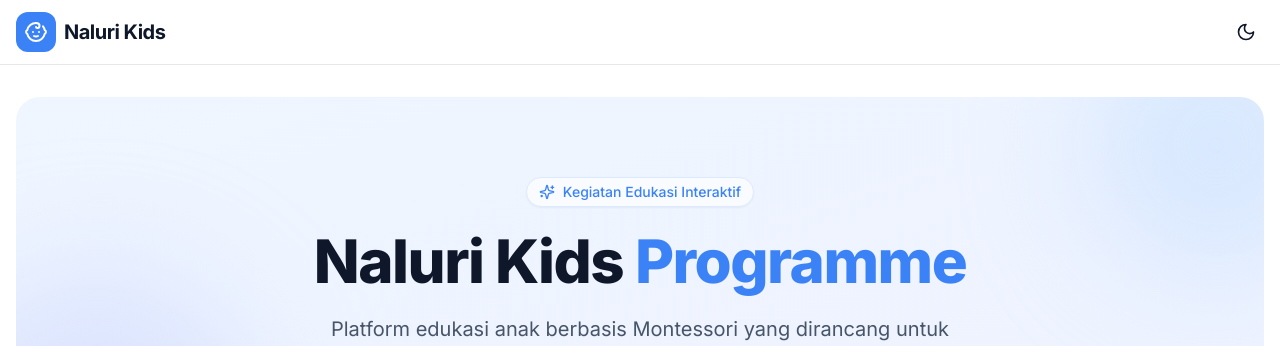
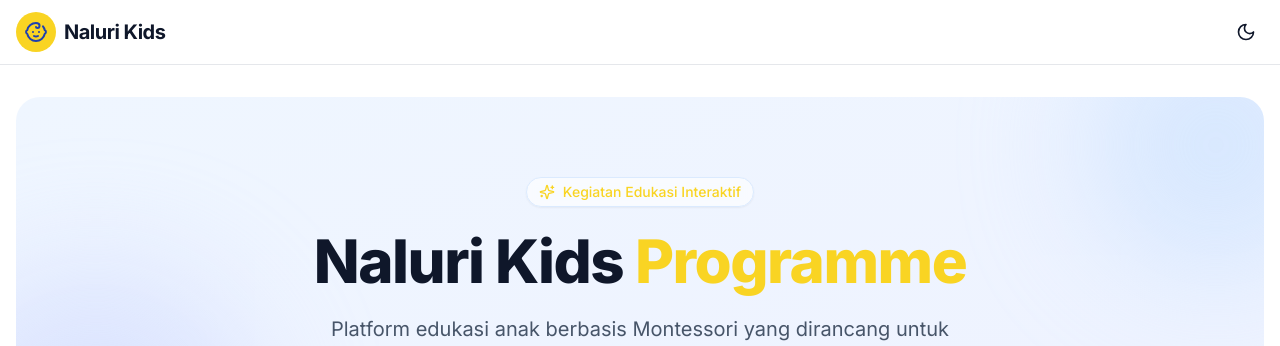
Before and after one commit to muhammadfadhil21/naluri-kids-web, a Next.js app: page / in a window 1280 px wide. Shown: the top 346 px of the page. Built offline with nearby package versions, Linux system fonts and the light colour scheme.

Commit message:
Update tailwind.config.ts

```diff
--- a/tailwind.config.ts
+++ b/tailwind.config.ts
@@ -12,15 +12,31 @@
       colors: {
         background: "var(--background)",
         foreground: "var(--foreground)",
+        // Warna Utama: Kuning Cerah Poster
         primary: {
-          DEFAULT: "var(--primary)",
-          foreground: "var(--primary-foreground)",
+          DEFAULT: "#F9D423",
+          foreground: "#1E40AF", // Tulisan di atas kuning jadi Biru Tua
+        },
+        // Warna Sekunder: Biru Poster
+        secondary: {
+          DEFAULT: "#1E40AF",
+          foreground: "#FFFFFF", // Tulisan di atas biru jadi Putih
+        },
+        // Warna Aksen: Merah (seperti balon HTM 135K)
+        accent: {
+          DEFAULT: "#EF4444",
+          foreground: "#FFFFFF",
         },
         card: {
           DEFAULT: "var(--card)",
           foreground: "var(--card-foreground)",
         },
       },
+      // Menambahkan font yang lebih ramah anak (opsional)
+      borderRadius: {
+        lg: "1rem",
+        xl: "1.5rem",
+      },
     },
   },
   plugins: [],
```
